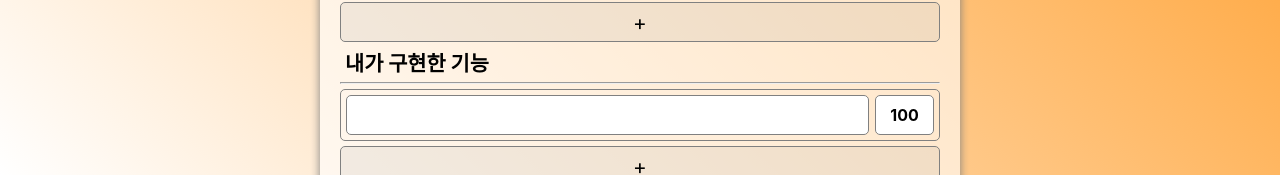
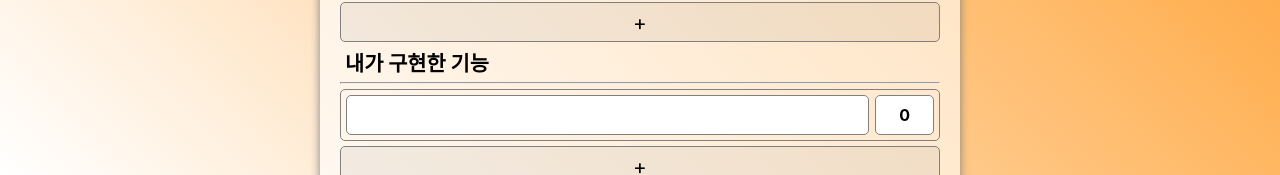
Before and after one commit to Happiness-Meta/final-front, a Next.js app: page /pages/projectCreating/projectTemplate in a window 1280 px wide. Shown: the part 625-800 px from the top of the page. Built offline with nearby package versions, Linux system fonts and the light colour scheme; a web font is replaced by a local one.

Commit message:
[design, feat]projectCreating 웰컴 메세지 애니메이션 수정, 프로젝트템플릿에서 주요기능/나의기능 인풋 추가 및 텍스트 상태관리 구현

```diff
--- /dev/null
+++ b/src/app/components/ptpComponents/sections/ProjectMainFunction.tsx
@@ -0,0 +1,55 @@
+"use client";
+/** @jsxImportSource @emotion/react */
+
+import { useProjectTemplateStore } from "@/app/store/projectTemplateStore/useProjectTemplateStore";
+import { useTemplateInputStore } from "@/app/store/projectTemplateStore/useTemplateInputStore";
+import {
+  addButtonStyle,
+  inputStyles,
+  labelStyles,
+} from "@/app/styleComponents/projectTemplateStyles/templateStyle";
+import { RefObject } from "react";
+
+interface AboutProjectMainFunction {
+  mainFunctionRef: RefObject<HTMLInputElement>;
+}
+
+const ProjectMainFunction: React.FC<AboutProjectMainFunction> = ({
+  mainFunctionRef,
+}) => {
+  const { setGuideMessage } = useProjectTemplateStore();
+  const { mainFuncs, addMainFunc, putTextInMainFunc } = useTemplateInputStore();
+
+  return (
+    <>
+      <label htmlFor="mainFunctions" css={labelStyles.style1}>
+        주요 기능
+      </label>
+      <hr />
+      {mainFuncs.map((_, index) => {
+        return (
+          <input
+            autoFocus
+            key={index}
+            ref={mainFunctionRef}
+            onFocus={() =>
+              setGuideMessage("이 프로젝트의 주요 기능은 무엇인가요?")
+            }
+            onChange={() =>
+              putTextInMainFunc(mainFunctionRef.current!.value, index)
+            }
+            id="mainFunctions"
+            type="text"
+            css={inputStyles.style1}
+          />
+        );
+      })}
+
+      <button css={[addButtonStyle]} onClick={() => addMainFunc()}>
+        +
+      </button>
+    </>
+  );
+};
+
+export default ProjectMainFunction;
--- /dev/null
+++ b/src/app/components/ptpComponents/sections/ProjectMyFunction.tsx
@@ -0,0 +1,71 @@
+"use client";
+/** @jsxImportSource @emotion/react */
+
+import { useProjectTemplateStore } from "@/app/store/projectTemplateStore/useProjectTemplateStore";
+import { useTemplateInputStore } from "@/app/store/projectTemplateStore/useTemplateInputStore";
+import {
+  addButtonStyle,
+  inputContainerStyles,
+  inputStyles,
+  labelStyles,
+} from "@/app/styleComponents/projectTemplateStyles/templateStyle";
+import { RefObject } from "react";
+
+interface AboutProjectMyFunction {
+  myFunctionRef: RefObject<HTMLInputElement>;
+  myFunctionContRef: RefObject<HTMLInputElement>;
+}
+
+const ProjectMyFunction: React.FC<AboutProjectMyFunction> = ({
+  myFunctionRef,
+  myFunctionContRef,
+}) => {
+  const { setGuideMessage } = useProjectTemplateStore();
+  const { myFuncs, addMyFunc, putTextInMyFunc, putContInMyFunc } =
+    useTemplateInputStore();
+
+  return (
+    <>
+      <label htmlFor="myFunctions" css={labelStyles.style1}>
+        내가 구현한 기능
+      </label>
+      <hr />
+      {myFuncs.map((_, index) => {
+        return (
+          <div key={index} css={inputContainerStyles.style2}>
+            <input
+              ref={myFunctionRef}
+              onFocus={() => setGuideMessage("구현한 기능을 적어주세요.")}
+              onChange={() =>
+                putTextInMyFunc(myFunctionRef.current!.value, index)
+              }
+              id="myFunctions"
+              type="text"
+              css={inputStyles.style4}
+            />
+            <input
+              ref={myFunctionContRef}
+              onFocus={() =>
+                setGuideMessage("이 기능의 기여도는 얼마나 되나요?")
+              }
+              onChange={() =>
+                putContInMyFunc(myFunctionContRef.current!.value, index)
+              }
+              type="number"
+              step={10}
+              min={10}
+              max={100}
+              defaultValue={0}
+              css={inputStyles.style5}
+            />
+          </div>
+        );
+      })}
+      <button css={[addButtonStyle]} onClick={() => addMyFunc()}>
+        +
+      </button>
+    </>
+  );
+};
+
+export default ProjectMyFunction;
--- a/src/app/pages/projectCreating/page.tsx
+++ b/src/app/pages/projectCreating/page.tsx
@@ -26,7 +26,7 @@ const ProjectCreating = () => {
         `transition: box-shadow .3s;
         ${
           order !== 5
-            ? `box-shadow: inset 0px 0px 20px 20px ${dynamicQuestionsContainer[1]}`
+            ? `box-shadow: inset 0px 0px 20px 50px ${dynamicQuestionsContainer[1]}`
             : undefined
         }`,
       ]}
--- a/src/app/pages/projectCreating/projectTemplate/page.tsx
+++ b/src/app/pages/projectCreating/projectTemplate/page.tsx
@@ -19,12 +19,15 @@ import {
 import PaintBackground from "@/app/components/ptpComponents/PaintBackground";
 import Header from "@/app/components/ptpComponents/Header";
 import ProjectColoringSpace from "@/app/components/commonComponents/ProjectColoringSpace";
-import { RefObject, useRef } from "react";
+import { RefObject, useRef, useState } from "react";
 import ProjectName from "@/app/components/ptpComponents/sections/ProjectName";
 import ProjectPeriod from "@/app/components/ptpComponents/sections/ProjectPeriod";
 import ProjectPersonnel from "@/app/components/ptpComponents/sections/ProjectPersonnel";
 import ProjectDescription from "@/app/components/ptpComponents/sections/ProjectDescription";
 import { useProjectTemplateStore } from "@/app/store/projectTemplateStore/useProjectTemplateStore";
+import { useTemplateInputStore } from "@/app/store/projectTemplateStore/useTemplateInputStore";
+import ProjectMainFunction from "@/app/components/ptpComponents/sections/ProjectMainFunction";
+import ProjectMyFunction from "@/app/components/ptpComponents/sections/ProjectMyFunction";
 
 const ProjectTemplate = () => {
   const paintColorRef: RefObject<HTMLButtonElement> = useRef(null);
@@ -33,8 +36,9 @@ const ProjectTemplate = () => {
   const endDateRef: RefObject<HTMLInputElement> = useRef(null);
   const personnelRef: RefObject<HTMLInputElement> = useRef(null);
   const descriptionRef: RefObject<HTMLTextAreaElement> = useRef(null);
-  const mainFunctionsRef: RefObject<HTMLInputElement> = useRef(null);
-  const myFunctionsRef: RefObject<HTMLInputElement> = useRef(null);
+  const mainFunctionRef: RefObject<HTMLInputElement> = useRef(null);
+  const myFunctionRef: RefObject<HTMLInputElement> = useRef(null);
+  const myFunctionContRef: RefObject<HTMLInputElement> = useRef(null);
   const pDefinitionRef: RefObject<HTMLInputElement> = useRef(null);
   const pSolutionRef: RefObject<HTMLTextAreaElement> = useRef(null);
   const pResolutionRef: RefObject<HTMLInputElement> = useRef(null);
@@ -43,6 +47,7 @@ const ProjectTemplate = () => {
 
   const { dynamicQuestionsContainer } = useProjectStore();
   const { setGuideMessage } = useProjectTemplateStore();
+  // const {}= useTemplateInputStore();
 
   return (
     <div
@@ -63,47 +68,11 @@ const ProjectTemplate = () => {
         <ProjectPeriod startDateRef={startDateRef} endDateRef={endDateRef} />
         <ProjectPersonnel personnelRef={personnelRef} />
         <ProjectDescription descriptionRef={descriptionRef} />
-
-        <label htmlFor="mainFunctions" css={labelStyles.style1}>
-          주요 기능
-        </label>
-        <hr />
-        <input
-          autoFocus
-          ref={mainFunctionsRef}
-          onFocus={() =>
-            setGuideMessage("이 프로젝트의 주요 기능은 무엇인가요?")
-          }
-          id="mainFunctions"
-          type="text"
-          css={inputStyles.style1}
+        <ProjectMainFunction mainFunctionRef={mainFunctionRef} />
+        <ProjectMyFunction
+          myFunctionRef={myFunctionRef}
+          myFunctionContRef={myFunctionContRef}
         />
-        <button css={[addButtonStyle]}>+</button>
-
-        <label htmlFor="myFunctions" css={labelStyles.style1}>
-          내가 구현한 기능
-        </label>
-        <hr />
-        <div css={inputContainerStyles.style2}>
-          <input
-            ref={myFunctionsRef}
-            onFocus={() => setGuideMessage("구현한 기능을 적어주세요.")}
-            id="myFunctions"
-            type="text"
-            css={inputStyles.style4}
-          />
-          <input
-            onFocus={() => setGuideMessage("이 기능의 기여도는 얼마나 되나요?")}
-            type="number"
-            step={10}
-            min={10}
-            max={100}
-            defaultValue={100}
-            css={inputStyles.style5}
-          />
-        </div>
-        <button css={[addButtonStyle]}>+</button>
-
         <label htmlFor="problem" css={labelStyles.style1}>
           문제 해결
           <span
--- /dev/null
+++ b/src/app/store/projectTemplateStore/useTemplateInputStore.ts
@@ -0,0 +1,36 @@
+import { create } from "zustand";
+
+interface AboutTemplateInputStore {
+  mainFuncs: string[][];
+  addMainFunc: () => void;
+  putTextInMainFunc: (text: string, order: number) => void;
+  myFuncs: string[][];
+  addMyFunc: () => void;
+  putTextInMyFunc: (text: string, order: number) => void;
+  putContInMyFunc: (cont: string, order: number) => void;
+}
+
+export const useTemplateInputStore = create<AboutTemplateInputStore>((set) => ({
+  mainFuncs: [[]],
+  addMainFunc: () => set((state) => ({ mainFuncs: [...state.mainFuncs, []] })),
+  putTextInMainFunc: (text, order) =>
+    set((state) => {
+      const updatedStatus = [...state.mainFuncs];
+      updatedStatus[order] = [text];
+      return { mainFuncs: updatedStatus };
+    }),
+  myFuncs: [[]],
+  addMyFunc: () => set((state) => ({ myFuncs: [...state.myFuncs, []] })),
+  putTextInMyFunc: (text, order) =>
+    set((state) => {
+      const updatedStatus = [...state.myFuncs];
+      updatedStatus[order][0] = text;
+      return { myFuncs: updatedStatus };
+    }),
+  putContInMyFunc: (cont, order) =>
+    set((state) => {
+      const updatedStatus = [...state.myFuncs];
+      updatedStatus[order][1] = cont;
+      return { myFuncs: updatedStatus };
+    }),
+}));
```
Also changed, not shown: src/app/components/projectCreatingComponents/messages/WelcomeMessage.tsx (+15 -2 lines).
